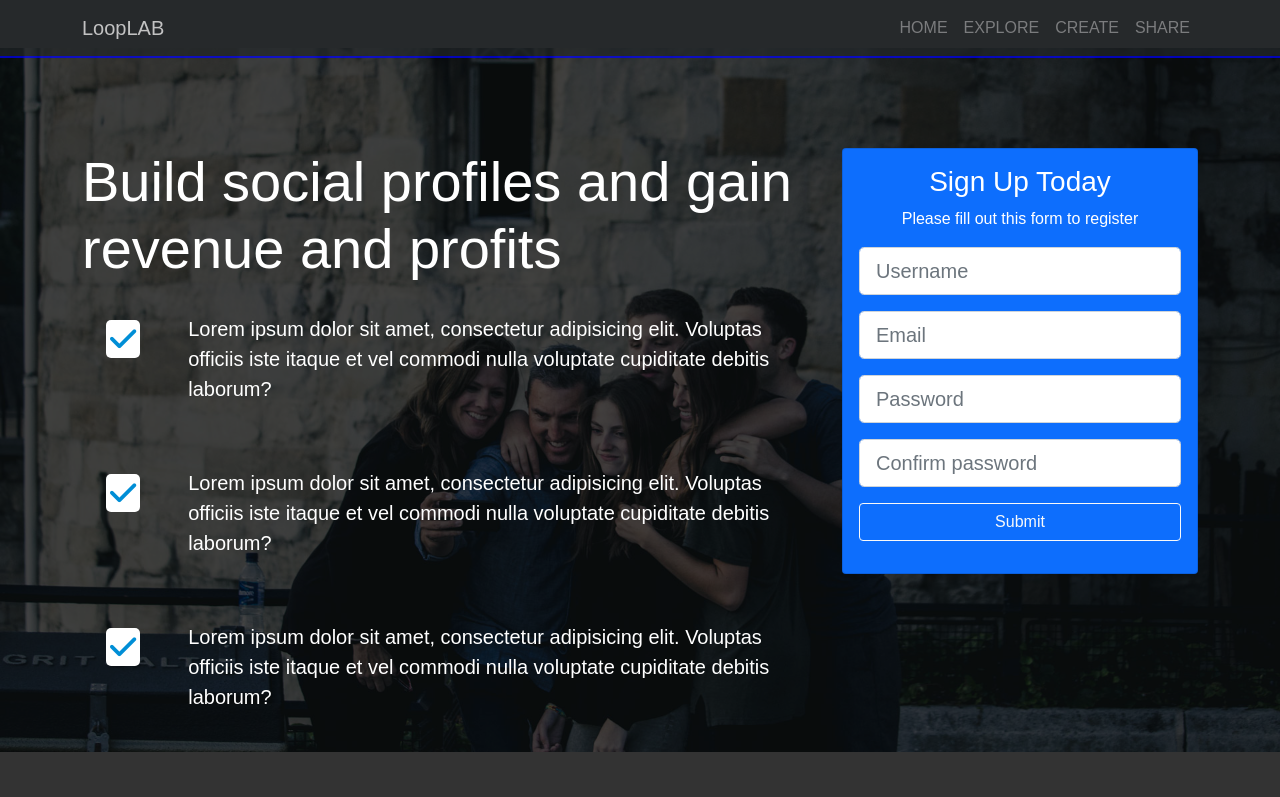
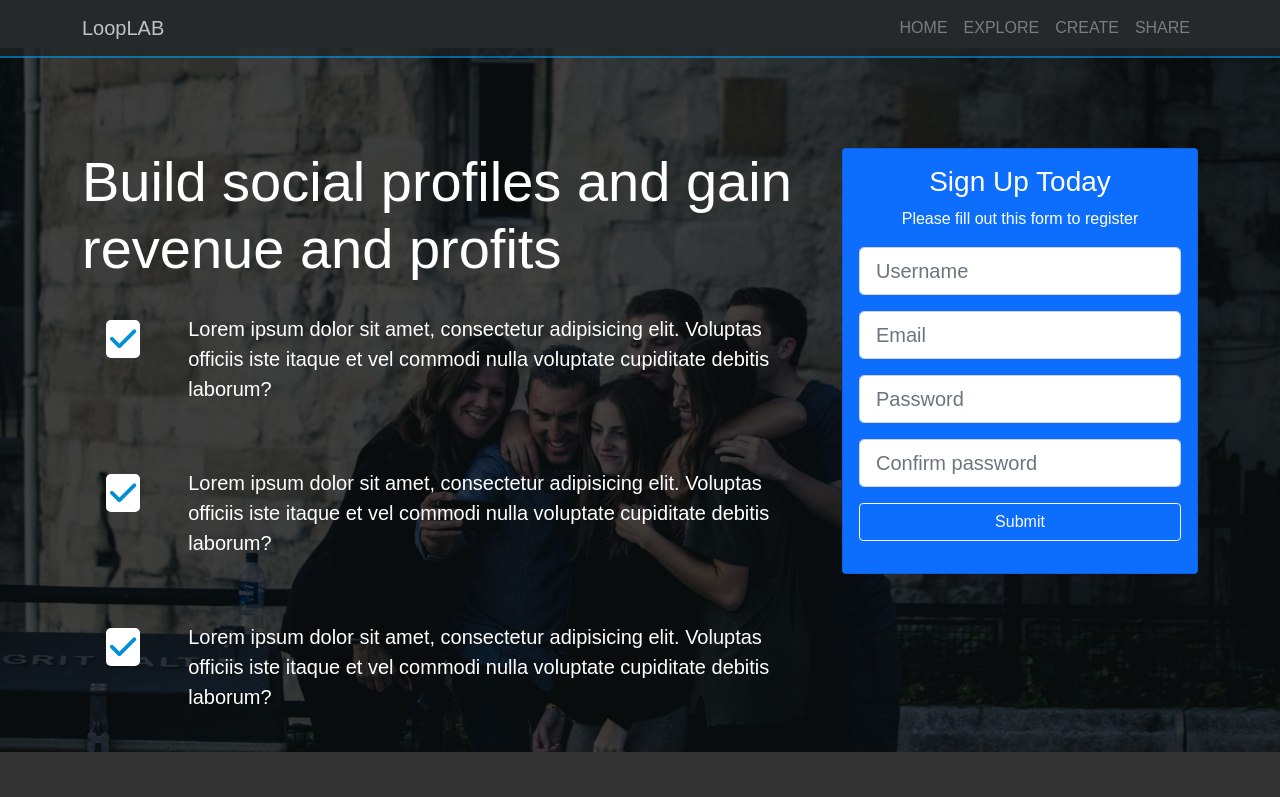
Before and after one commit to nadem14/Class-30, a plain HTML site: page index.html in a window 1280 px wide. Shown: the top 797 px of the page. Drawn offline with Linux system fonts and the light colour scheme.

Commit message:
Update index.html

```diff
--- a/index.html
+++ b/index.html
@@ -10,7 +10,7 @@
 </head>
 <body>
     <!--Navbar start-->
-    <nav class="navbar navbar-expand-sm navbar-dark bg-dark fixed-top" style="border-bottom: 2px solid blue;">
+    <nav class="navbar navbar-expand-sm navbar-dark bg-dark fixed-top" style="border-bottom: 2px solid #008ed6;">
 <div class="container">
 <a href="#" class="navbar-brand">LoopLAB</a>
 <ul class="navbar-nav">
```
